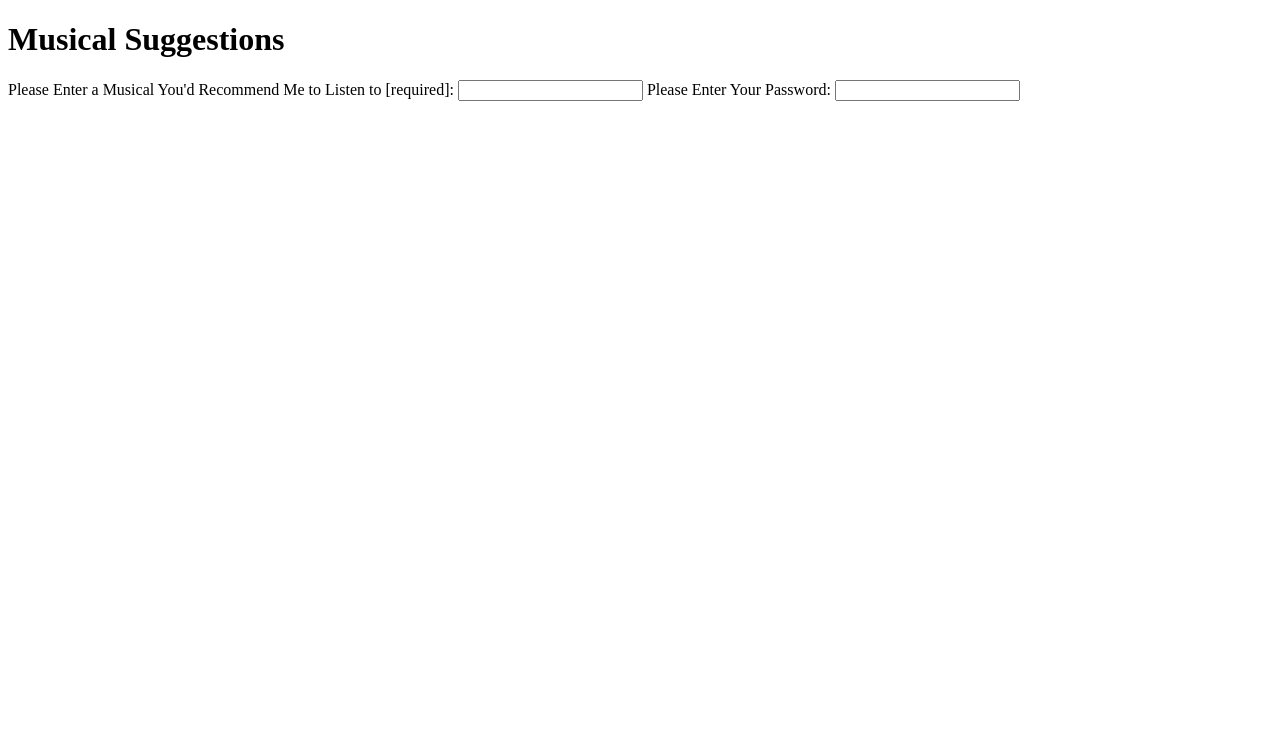
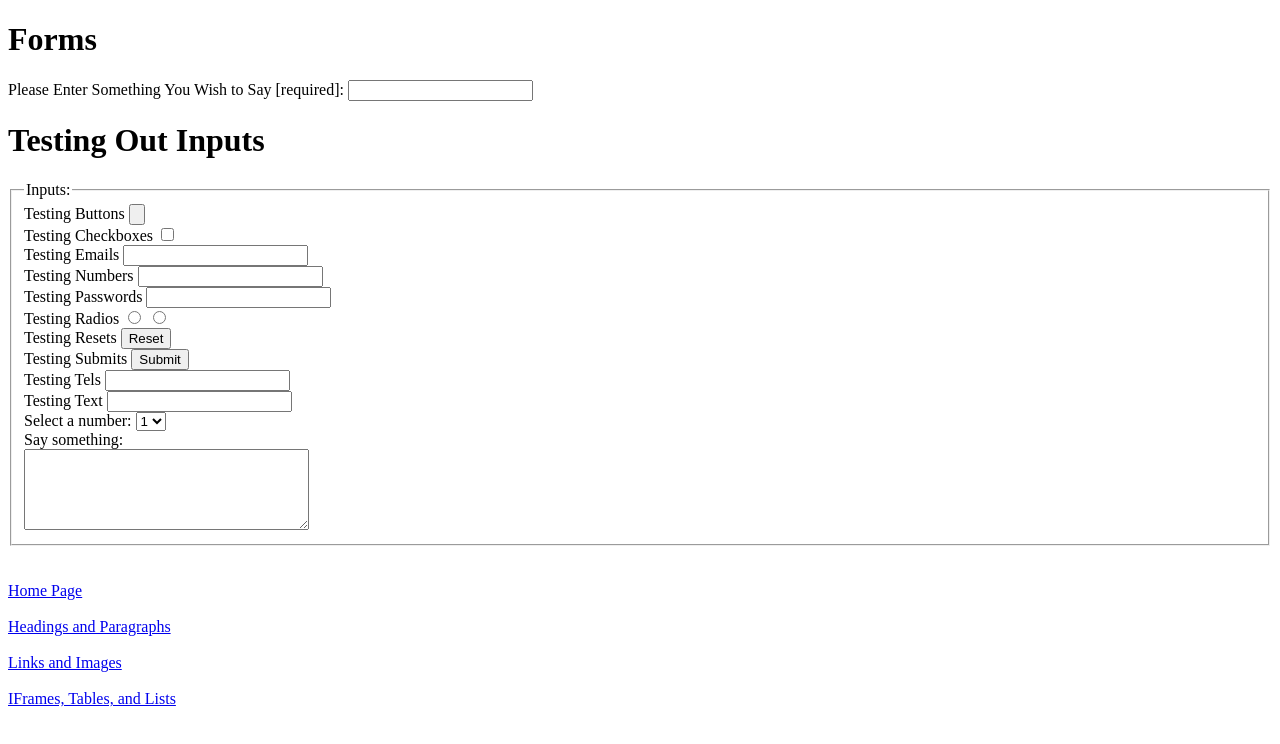
Before and after one commit to jesslins/html-practice, a plain HTML site: page forms.html in a window 1280 px wide. Drawn offline with Linux system fonts and the light colour scheme.

Commit message:
Forms Update Commit

```diff
--- a/forms.html
+++ b/forms.html
@@ -4,16 +4,152 @@
     <meta charset="UTF-8" />
     <meta http-equiv="X-UA-Compatible" content="IE=edge" />
     <meta name="viewport" content="width=device-width, initial-scale=1.0" />
-    <title>Musical Suggestions</title>
+    <title>Forms</title>
 </head>
 <body>
-    <h1>Musical Suggestions</h1>
+    <h1>Forms</h1>
+    <!--
+        The form tag is used to create a container where all the inputs for a form must be put inside.
+        The attributes that are required are name, id, and method.
+
+        name gives us some descriptive information about what the form will be used for.
+
+        id allows us to reference this form later in fieldsets and other areas of our code.
+
+        method has two typical values: get and post. get is used for forms that do
+        not ask for personal information (search bars, etc.). post is used for forms
+        that ask for personal information (login and signup pages, etc.).
+    -->
     <form name="musical-recommendations" id="musical-recs" method="get">
-        <label for="musical">Please Enter a Musical You'd Recommend Me to Listen to [required]:</label>
+        <!--
+            This is a text input. type="text", name, and id are all required attributes.
+            The required attribute is only necessary when you want to make sure the user
+            has to fill in the input before submitting the form.
+
+            The type attribute defines the type of input.
+            The name attribute defines the variable name that would be used for the input
+            when the data gets passed to the server (requires back-end scripting,
+            which is beyond the scope of this course).
+            The id attribute allows us to reference the input from the label and from
+            other parts of our code.
+
+            All inputs need a label with the for attribute that links the label to the
+            input using the input's id attribute.
+            When an input is required, it is important to include the word required
+            in the label's text
+        -->
+        <label for="musical">Please Enter Something You Wish to Say [required]:</label>
         <input type="text" name="musical-suggestion" id="musical" required />
 
-        <label for="pass">Please Enter Your Password:</label>
-        <input type="password" name="user-password" id="pass" />
+        <!--
+            This is an email input. It requires type, name, and id.
+
+            Optional attributes are minlength to define the minimum length entered by
+            the user, and maxlength to define the maximum length entered.
+        -->
+        <!--
+            <label for="email-address">Please Enter Your E-mail Address:</label>
+            <input type="email" name="email" id="email-address" minlength="6" maxlength="40"/>
+        -->
+
+        <!--
+            This is a password input. type="password", name, and id are all required
+            attributes.
+            As always, each input needs a label with the for attribute to link the label
+            to an input.
+
+            I have commented this input out because i will not be needing a password for this form.
+        -->
+        <!--
+            <label for="pass">Please Enter Your Password:</label>
+            <input type="password" name="user-password" id="pass" />
+        -->
     </form>
+
+    <h1>Testing Out Inputs</h1>
+    <form name="testing-inputs" id="input-test" method="get">
+        <fieldset>
+            <legend>Inputs:</legend>
+            <label for="test-button">Testing Buttons</label>
+            <input type="button" name="button-test" id="test-button" />
+
+            <br />
+
+            <label for="test-checkbox">Testing Checkboxes</label>
+            <input type="checkbox" name="checkbox-test" id="test-checkbox" />
+
+            <br />
+
+            <label for="test-email">Testing Emails</label>
+            <input type="email" name="email-test" id="test-email" />
+
+            <br />
+
+            <label for="test-number">Testing Numbers</label>
+            <input type="number" name="number-test" id="test-number" />
+
+            <br />
+
+            <label for="test-password">Testing Passwords</label>
+            <input type="password" name="password-test" id="test-password" />
+
+            <br />
+
+            <label for="test-radio">Testing Radios</label>
+            <input type="radio" name="radio-test" id="test-radio" />
+            <input type="radio" name="radio-test" id="test-radio" />
+
+            <br />
+
+            <label for="test-reset">Testing Resets</label>
+            <input type="reset" name="reset-test" id="test-reset" />
+
+            <br />
+
+            <label for="test-sumbit">Testing Submits</label>
+            <input type="submit" name="submit-test" id="test-sumbit" />
+
+            <br />
+
+            <label for="test-tel">Testing Tels</label>
+            <input type="tel" name="tel-test" id="test-tel" />
+
+            <br />
+
+            <label for="test-text">Testing Text</label>
+            <input type="text" name="text-test" id="test-text" />
+
+            <br />
+
+            <label for="test-select">Select a number:</label>
+            <select name="select-test" id="test-select">
+                <option value="1">1</option>
+                <option value="2">2</option>
+                <option value="3">3</option>
+                <option value="4">4</option>
+                <option value="5">5</option>
+            </select>
+
+            <br />
+
+            <label for="test-textarea">Say something:</label>
+            <br />
+            <textarea name="textarea-test" id="test-textarea" rows="5" cols="33">
+            </textarea>
+        </fieldset>
+    </form>
+
+    <br />
+    <br />
+    <a href="index.html">Home Page</a>
+    <br />
+    <br />
+    <a href="headings-and-paragraphs.html">Headings and Paragraphs</a>
+    <br />
+    <br />
+    <a href="links-and-images.html">Links and Images</a>
+    <br />
+    <br />
+    <a href="iframes-tables-and-lists.html">IFrames, Tables, and Lists</a>
 </body>
 </html>
```
Also changed, not shown: headings-and-paragraphs.html (+3 -0 lines), iframes-tables-and-lists.html (+1 -0 lines), index.html (+3 -0 lines), links-and-images.html (+3 -0 lines).
